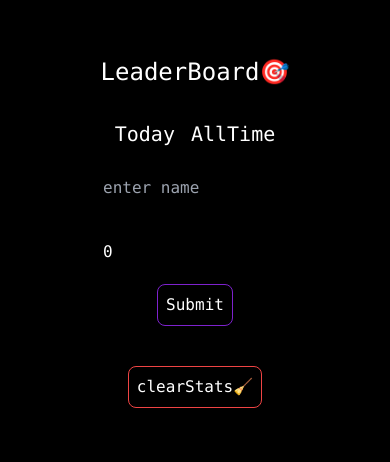
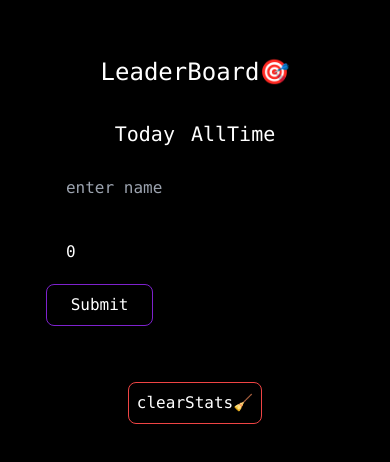
Before and after one commit to shaik11r/leaderBoard, a React (Vite) app in the folder lbapp/: page / in a window 390 px wide. Shown: the top 462 px of the page. Built offline with nearby package versions, Linux system fonts and the light colour scheme.

Commit message:
fixof mobile

```diff
--- a/lbapp/src/App.jsx
+++ b/lbapp/src/App.jsx
@@ -120,7 +120,7 @@ function App() {
             AllTime
           </button>
         </div>
-        <form onSubmit={handleSubmit} className="mb-5">
+        <form onSubmit={handleSubmit} className="mb-5 forsmallScreens ">
           <input
             type="text"
             placeholder="enter name"
@@ -141,14 +141,14 @@ function App() {
             required
           />
           {errors.points && <p className="text-red-500 text-xs italic">{errors.points}</p>}
-          <button type="submit" className="border border-purple-700 rounded-lg p-2">
+          <button type="submit" className="smallscreen border border-purple-700 rounded-lg p-2">
             Submit
           </button>
         </form>
         {activeTab === "today" ? (
           <>
             <motion.ul
-              className="grid place-items-center"
+              className="grid place-items-center sms"
               variants={container}
               initial="hidden"
               animate="visible">
@@ -196,7 +196,7 @@ function App() {
               {leaderBoard?.map((entry, index) => (
                 <motion.li
                   key={index}
-                  className={`flex justify-between w-[60%] border rounded border-purple-500 mb-4 p-4 item
+                  className={`flex sms justify-between w-[60%] border rounded border-purple-500 mb-4 p-4 item
            ${
              index === 0
                ? "bg-yellow-400 text-xl text-black"
--- a/lbapp/src/index.css
+++ b/lbapp/src/index.css
@@ -12,3 +12,18 @@ body {
 .item {
   border-radius: 16px;
 }
+
+@media screen and (max-width: 786px) {
+  .forsmallScreens {
+    display: flex;
+    flex-direction: column;
+    width: 60%;
+  }
+  .smallscreen {
+    width: 60%;
+    margin-bottom: 1rem;
+  }
+  .sms {
+    width: 90%;
+  }
+}
```
